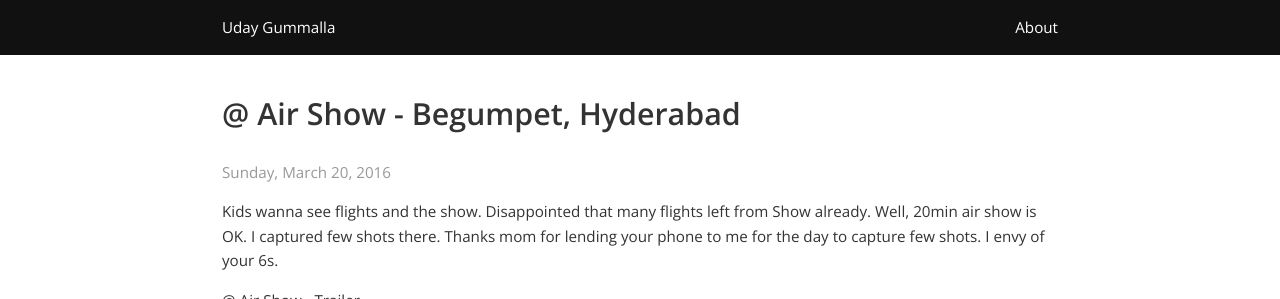
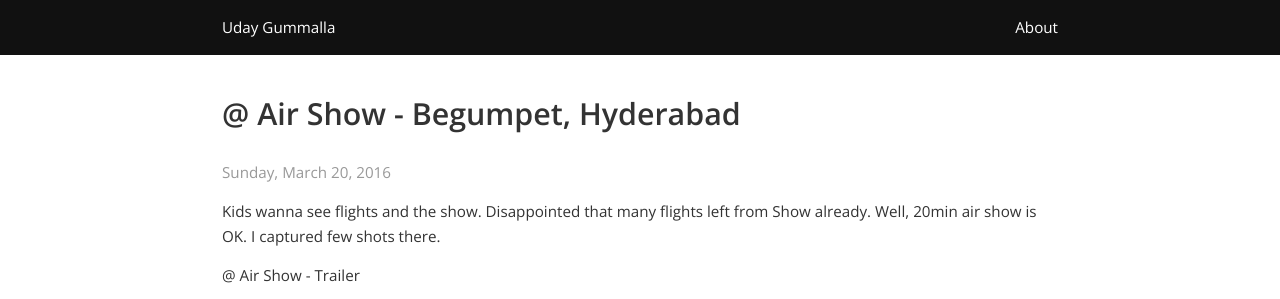
Before and after one commit to ugummall/ugummall.github.io, a Jekyll site: the page built from _posts/2016-03-20-AirShow-Begumpet.md, in a window 1280 px wide and 900 px high, cut to the strip 0-299 px from the top of the window. Built offline with Jekyll 4.4.1, drawn with Linux system fonts in a browser that asks for light colours; comment, search, counter and statistics services are not loaded.

Commit message:
airshow desc

```diff
--- a/_posts/2016-03-20-AirShow-Begumpet.md
+++ b/_posts/2016-03-20-AirShow-Begumpet.md
@@ -4,7 +4,7 @@ title: "@ Air Show - Begumpet, Hyderabad"
 ---
 
 <p>Kids wanna see flights and the show. Disappointed that many flights left from Show already. Well, 20min air show is OK.
-I captured few shots there. Thanks mom for lending your phone to me for the day to capture few shots. I envy of your 6s.
+I captured few shots there.
 </p>
 
 @ Air Show - Trailer
```
